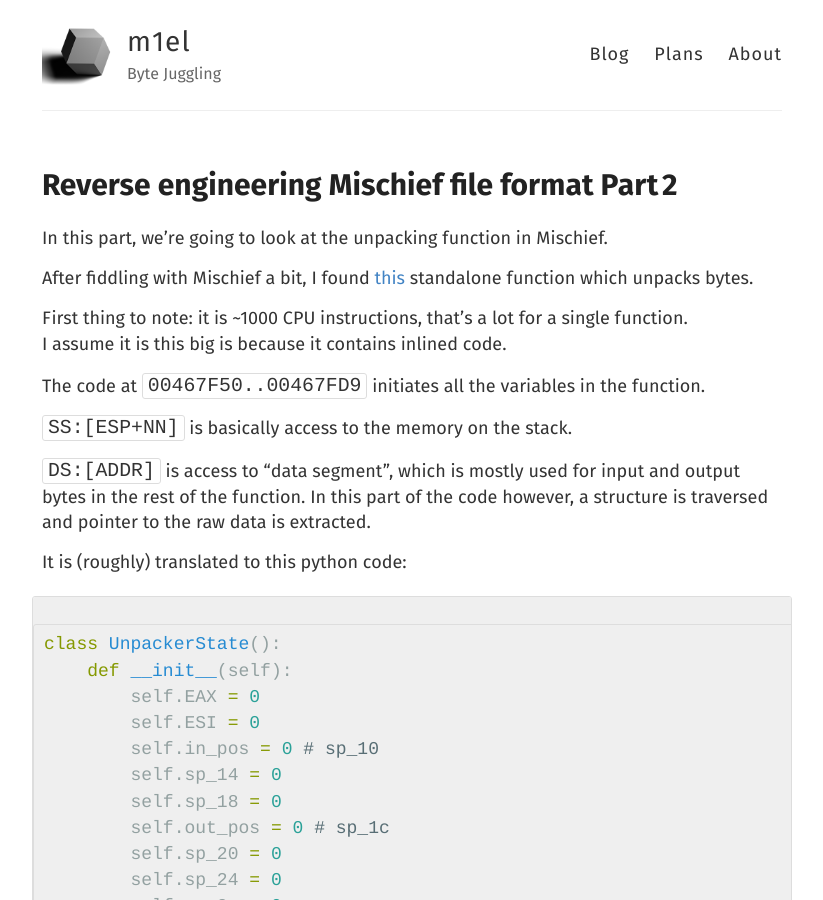
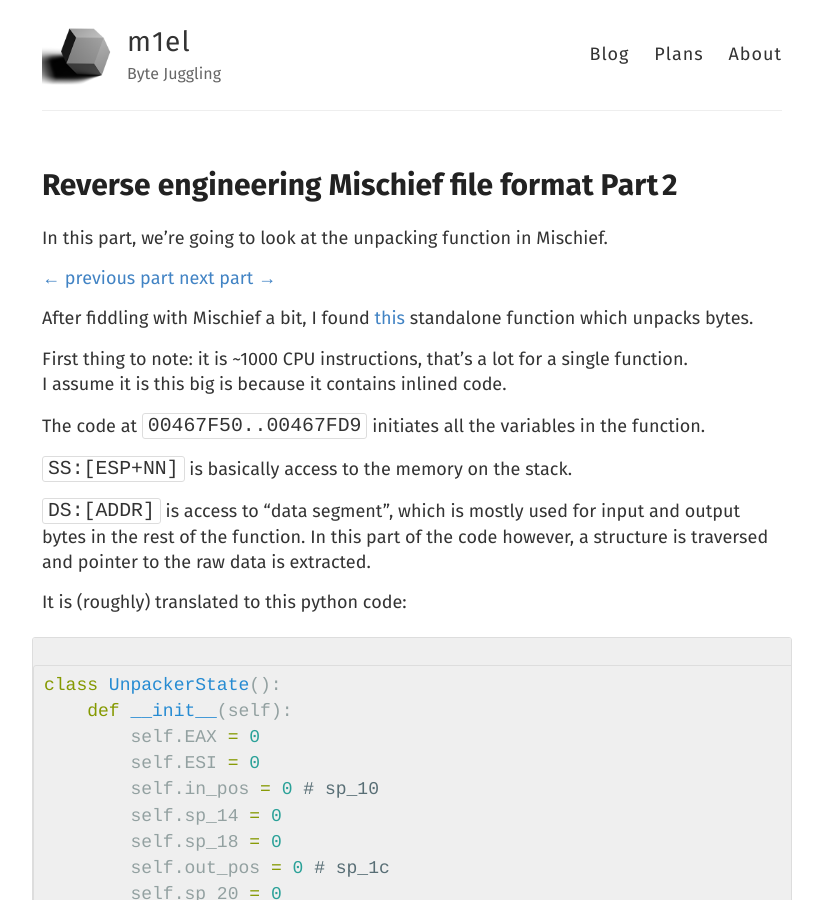
Before and after one commit to m1el/m1el.github.io, a Jekyll site: the page built from _posts/2015-04-18-mischief-2.md, in a window 1280 px wide and 900 px high. Shown: the whole window, without its empty margins (228-1051 px from the left). Built offline with Jekyll 4.4.1, drawn with Linux system fonts in a browser that asks for light colours; Markdown is read by kramdown in place of the engine named in the settings; some of the changed text lies outside the part shown.

Commit message:
added mischief re part navigation

```diff
--- a/_posts/2015-04-18-mischief-2.md
+++ b/_posts/2015-04-18-mischief-2.md
@@ -8,6 +8,9 @@
 In this part, we're going to look at the unpacking function in Mischief.
 
 <!-- more -->
+
+[← previous part](/mischief/part-1.html)
+[next part →](/mischief/part-3.html)
 
 After fiddling with Mischief a bit, I found [this][1] standalone function which unpacks bytes.
 
@@ -179,6 +182,9 @@
 
 In the next part we're going to parse these unpacked bytes.
 
+[← previous part](/mischief/part-1.html)
+[next part →](/mischief/part-3.html)
+
 [1]: /mischief/unpack-asm.txt
 [2]: /mischief/unpack-asm-indented.txt
 [3]: https://github.com/m1el/mischief-re/blob/978275/artparser.py#L68
```
Also changed, not shown: _posts/2015-04-11-mischief-1.md (+4 -0 lines), _posts/2015-04-21-mischief-3.md (+4 -0 lines).
